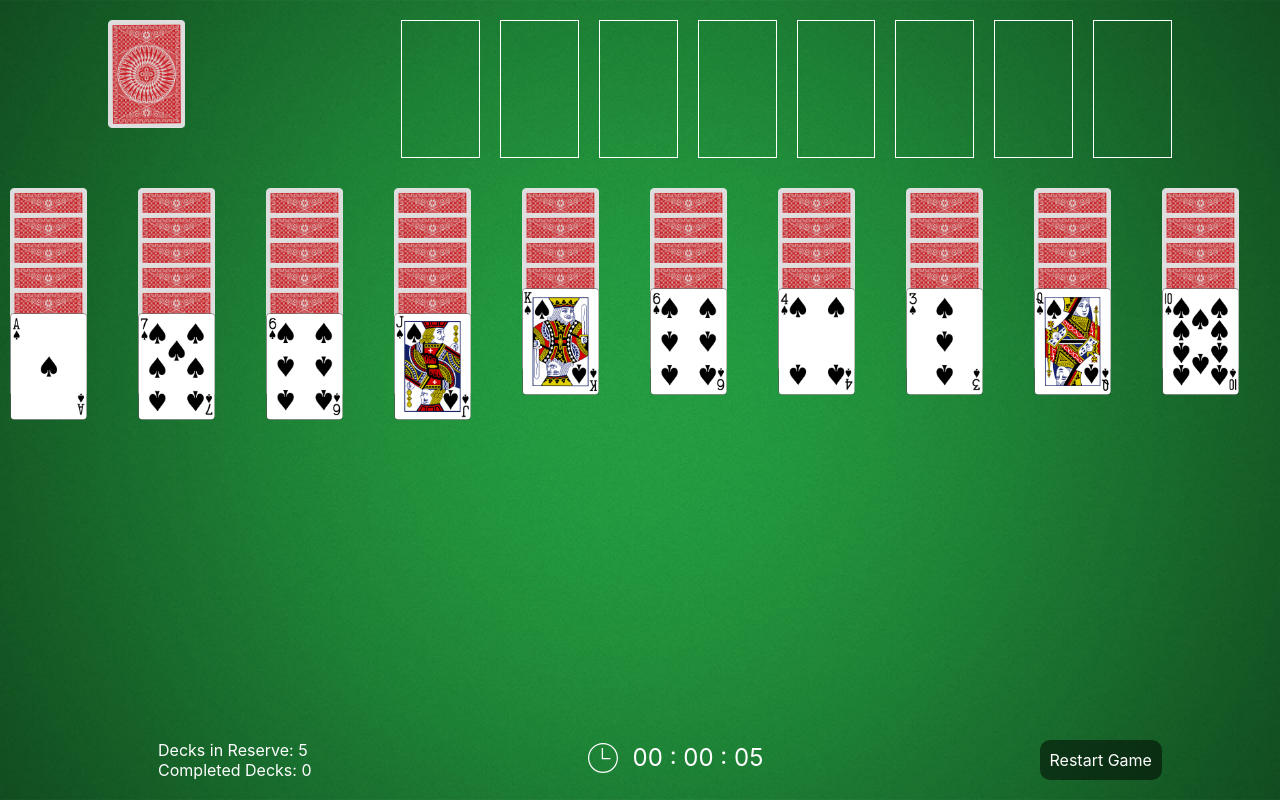
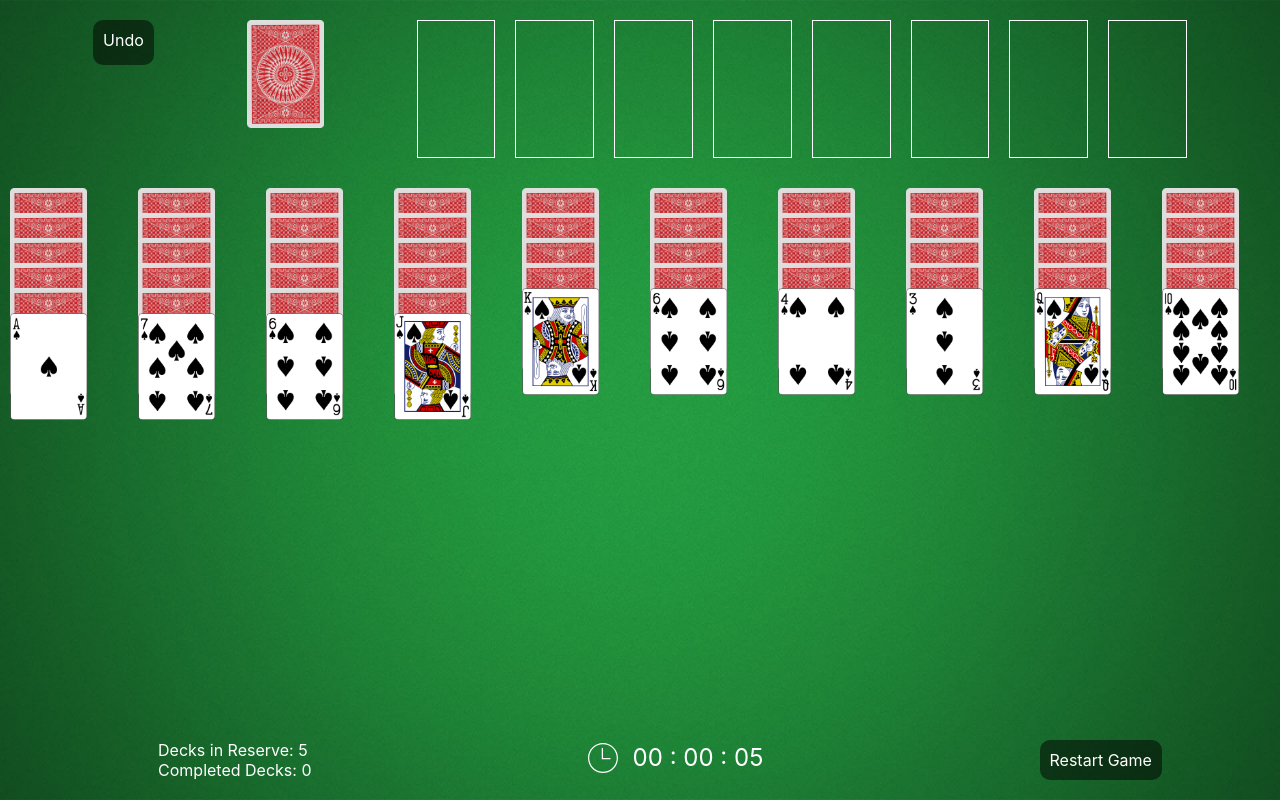
Before and after one commit to omerclskn/react-reversed-spider-solitaire, a React (Create React App) app: page / in a window 1280 px wide. Shown: the top 800 px of the page. Built offline with nearby package versions, Linux system fonts and the light colour scheme.

Commit message:
add undo

```diff
--- a/src/assets/css/card.css
+++ b/src/assets/css/card.css
@@ -58,10 +58,23 @@
     display: flex;
     width: 100%;
     padding-top: 20px;
-    justify-content: space-around;
+    justify-content: space-evenly;
 }
 
 .blank-wrap{
     display: flex;
     gap: 20px;
 }
+
+.undo {
+    padding: 10px;
+    cursor: pointer;
+    color: white;
+    border-radius: 10px;
+    background: rgba(0, 0, 0, 0.5);
+    height: 25px;
+}
+
+.undo:hover {
+    border: 1px solid white;
+}
--- a/src/assets/css/infobox.css
+++ b/src/assets/css/infobox.css
@@ -9,10 +9,6 @@
     align-items: center;
 }
 
-.restart:hover {
-    border: 1px solid white;
-}
-
 .restart {
     padding: 10px;
     cursor: pointer;
@@ -20,3 +16,7 @@
     border-radius: 10px;
     background: rgba(0, 0, 0, 0.5);
 }
+
+.restart:hover {
+    border: 1px solid white;
+}
--- a/src/components/Game.js
+++ b/src/components/Game.js
@@ -8,7 +8,12 @@ import { blankWrap,
         clickGetCards,
         checkComplete,
         firstClick,
-        secondClick} from './Gameplay'
+        secondClick,
+        removeSelected,
+        undoPlacement,
+        getPrev
+        }
+        from './Gameplay'
 
 const Game = () => {
 
@@ -17,14 +22,29 @@ const Game = () => {
         card_rem
     } = CardGenerator()
 
-    const [allCards, setAllCards] = useState(card_initial) // contains all cards
+    const [ allCards, setAllCards ] = useState(card_initial) // contains all cards
     const [ highlighted, setHighlighted ] = useState({}) // keeps highlighted card, set when every first click to card
     const [ active, setActive ] = useState(false) // active means we have highlighted card so if any click triggered need to control for placement
     const [ request, setRequest ] = useState(0) // request keeps how many deck of cards will come from remaining cards
     const [ remCards, setRemCards ] = useState(card_rem) // remaining cards
     const [ complete, setComplete ] = useState(0) // complete keeps how many decks will completed
+    const [ prevCards, setPrevCards ] = useState(null)
+    const [ canUndo, setCanUndo ] = useState(false)
 
     //const [_, forceUpdate] = useReducer((x) => x + 1, 0)
+
+    const undo = () => {
+
+        if (canUndo) {
+         removeSelected(prevCards.newHead, allCards)
+         undoPlacement(allCards, prevCards)
+         setPrevCards(null)
+         setCanUndo(false)
+        } else{
+            alert("You Cannot Undo in a Row and Exceptional Situations")
+        }
+
+    }
 
     const clickEvent = () => {
         if (request < 5) {
@@ -35,6 +55,7 @@ const Game = () => {
 
             setRequest(newRequest)
             setRemCards(newRemCards)
+            setCanUndo(false)
             CompleteControl()
         } else {
             alert("No Remaining Card Left")
@@ -43,7 +64,7 @@ const Game = () => {
 
     const CompleteControl = () => {
         const { complete: newComplete  } = checkComplete(allCards, complete)
-
+        newComplete !== complete && setCanUndo(false)
         setComplete(newComplete) // increase completed card value
     }
 
@@ -53,13 +74,21 @@ const Game = () => {
         if(!active) {
             if (firstClick(item)) {
                 const newHead = firstClick(item)
+                const prevShow = getPrev(allCards, newHead)
                 setActive(true)
                 setHighlighted(newHead)
+                setPrevCards(
+                    {index,
+                    newHead,
+                    removeIndex: null,
+                    status: prevShow}
+                )
             }
         } else{
-            secondClick(item, highlighted, allCards, index)
+            setPrevCards({...prevCards, removeIndex: index})
+            secondClick(item, highlighted, allCards, index) && setCanUndo(true)
 
-            // reset variables for new processes, check if any completed decks, set card's display based on new indexes
+            // reset variables for new processes, check if any completed decks
             setActive(false)
             setHighlighted({})
             CompleteControl()
@@ -90,7 +119,7 @@ const Game = () => {
             className = {
                 "card " + (card.val.active ? 'selectedCard' : '') // if card's active property true, highlight to card
             }
-            onClick = { handleClick(card) }
+            onClick = { handleClick(card, index) }
             style={{
             marginTop:(marginValue*25),
             ...( card.val.show ? { // if card's show property true, display the card
@@ -107,9 +136,14 @@ const Game = () => {
 
     return (
         // wrap cards with column and inside the columns add new cards to get 4 * 6, 6 * 5 card matrix
-        complete < 1 ?
+        complete < 2 ?
         <div>
             <div className="top-nav">
+
+                < div className = "undo"
+                onClick = {undo} >
+                    Undo </div>
+
                 <div className = "card cardholder"
                     onClick = { clickEvent } >
 
@@ -129,6 +163,7 @@ const Game = () => {
 
         </div>
         <InfoBox request={request} complete={complete}/>
+
             </div> : <FinishPage />
     )
 }
--- a/src/components/Gameplay.js
+++ b/src/components/Gameplay.js
@@ -101,7 +101,7 @@ export const checkComplete = (allCards, complete) => {
                         var node = element // hold head node bcs if sorting complete, we will need to remove from that index
                     }
                     rank += 1
-                    if (rank === 3) {
+                    if (rank === 13) {
                         complete += 1
                         removeSelected(node, allCards)
                         alert("You Have Completed a Deck")
@@ -144,18 +144,52 @@ export const firstClick = (item) => {
 }
 
 export const secondClick = (item, highlighted, allCards, index) => {
+    let undoControl = false
     if (item === null && +highlighted.val.value === 13) {
         removeSelected(highlighted, allCards)
         allCards[index] = highlighted
+
     } else if (+item?.val.value === +highlighted.val.value + 1) { // check clicked item is correct for placing highlighted
         removeSelected(highlighted, allCards) // remove card from old place
 
         // add selected card to clicked card's next
         item.next = highlighted
+        undoControl = true
+
     } else {
         // if not correct feedback to user and remove highlight
         item === null ? alert("Only King's can be placed to blank columns") : (item === highlighted || alert("Incorrect Placement"))
+
     }
     removeHighlight(highlighted)
     setCardDisplay(allCards)
+    return undoControl
 }
+
+export const getPrev = (allCards, find) => {
+    console.log(allCards)
+    for (let index = 0; index < allCards.length; index++) {
+        let element = allCards[index];
+
+        while (element.next!==null) {
+            if (element.next === find) {
+                 return element.val.show
+            }
+            element = element.next
+        }
+    }
+}
+
+export const undoPlacement = (allCards, prevCards) => {
+    for (let index = 0; index < allCards.length; index++) {
+        let element = allCards[index];
+        if (prevCards.index === index) {
+
+            while (element.next.next !== null) {
+                element = element.next
+            }
+            element.next.val.show = prevCards.status
+            element.next.next = prevCards.newHead
+        }
+    }
+}
```
